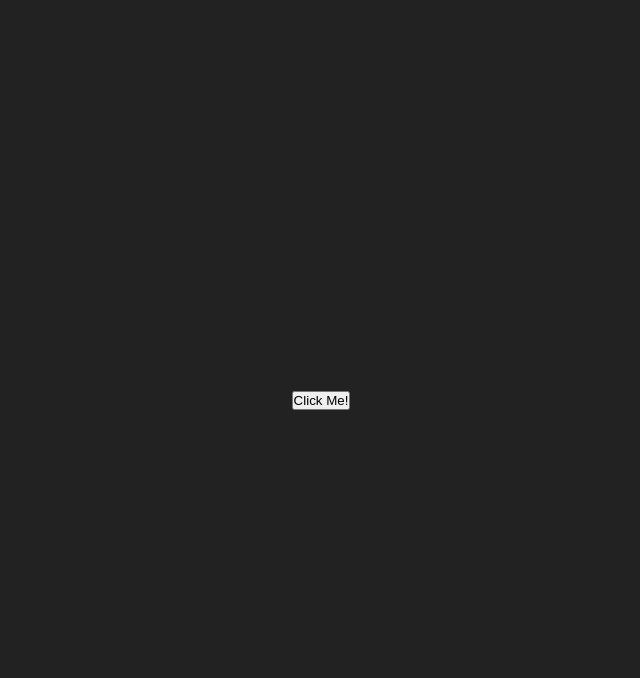
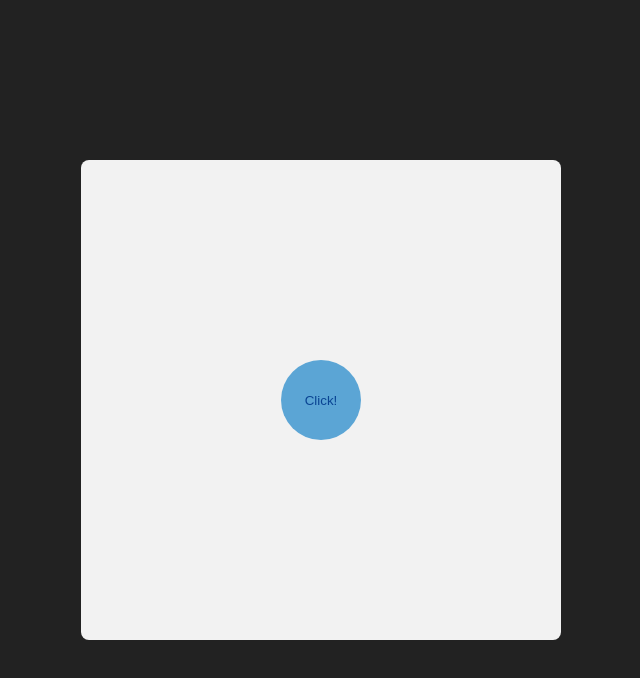
Before and after one commit to DavidAdam1323/interactive-btn-project, a plain HTML site: page index.html in a window 1280 px wide. Shown: the whole page, without its empty margins (319-959 px from the left). Drawn offline with Linux system fonts and the light colour scheme.

Commit message:
Style button and container with flexbox and rounded design.

```diff
--- a/index.html
+++ b/index.html
@@ -8,7 +8,7 @@
   </head>
   <body>
     <div class="btn-container">
-      <button class="btn">Click Me!</button>
+      <button class="btn">Click!</button>
     </div>
     <script src="scripts.js"></script>
   </body>
--- a/styles.css
+++ b/styles.css
@@ -21,3 +21,24 @@ body {
   margin: 0;
   background: #222;
 }
+
+.btn-container {
+  display: flex;
+  flex-direction: column;
+  justify-content: center;
+  align-items: center;
+  width: 30rem;
+  height: 30rem;
+  border: none;
+  border-radius: 0.5rem;
+  background: #f2f2f2;
+}
+
+.btn {
+  width: 5rem;
+  height: 5rem;
+  border: none;
+  border-radius: 50%;
+  color: #074191f8;
+  background: #2e8ecdc4;
+}
```
